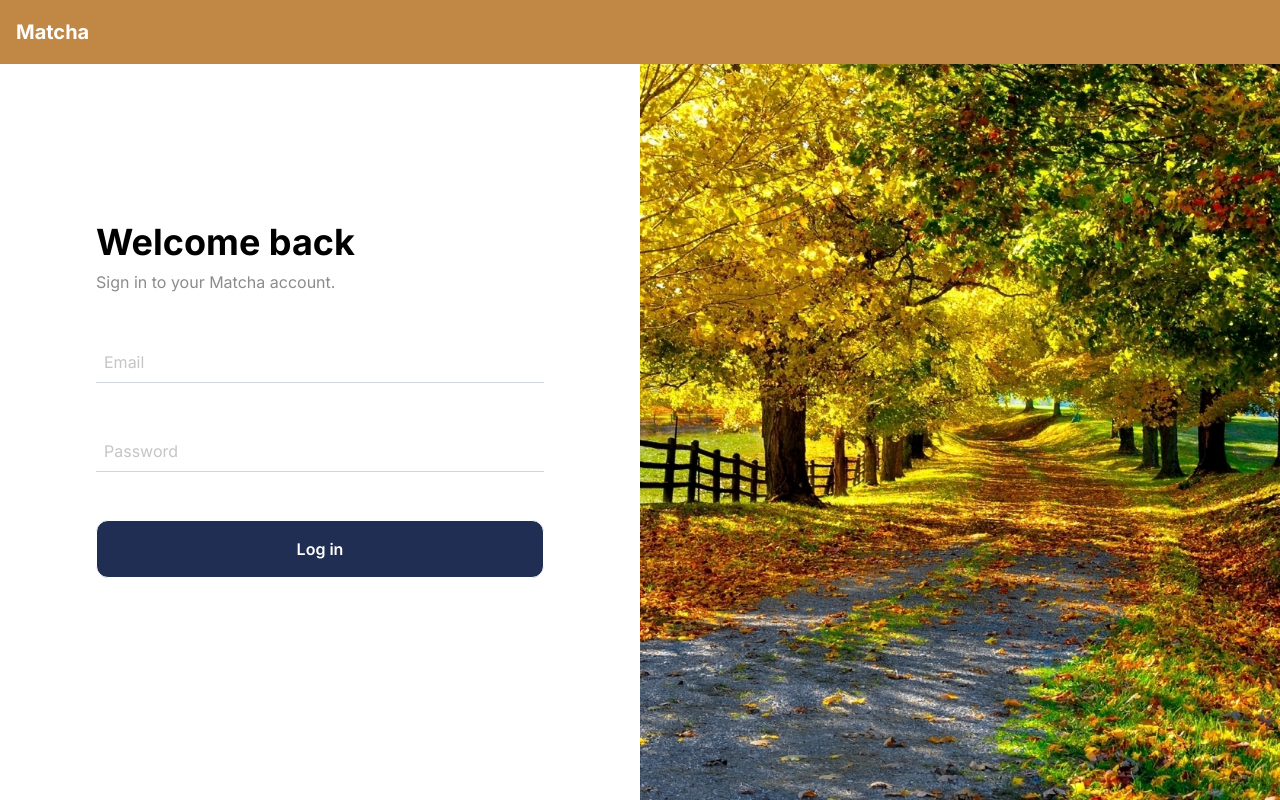
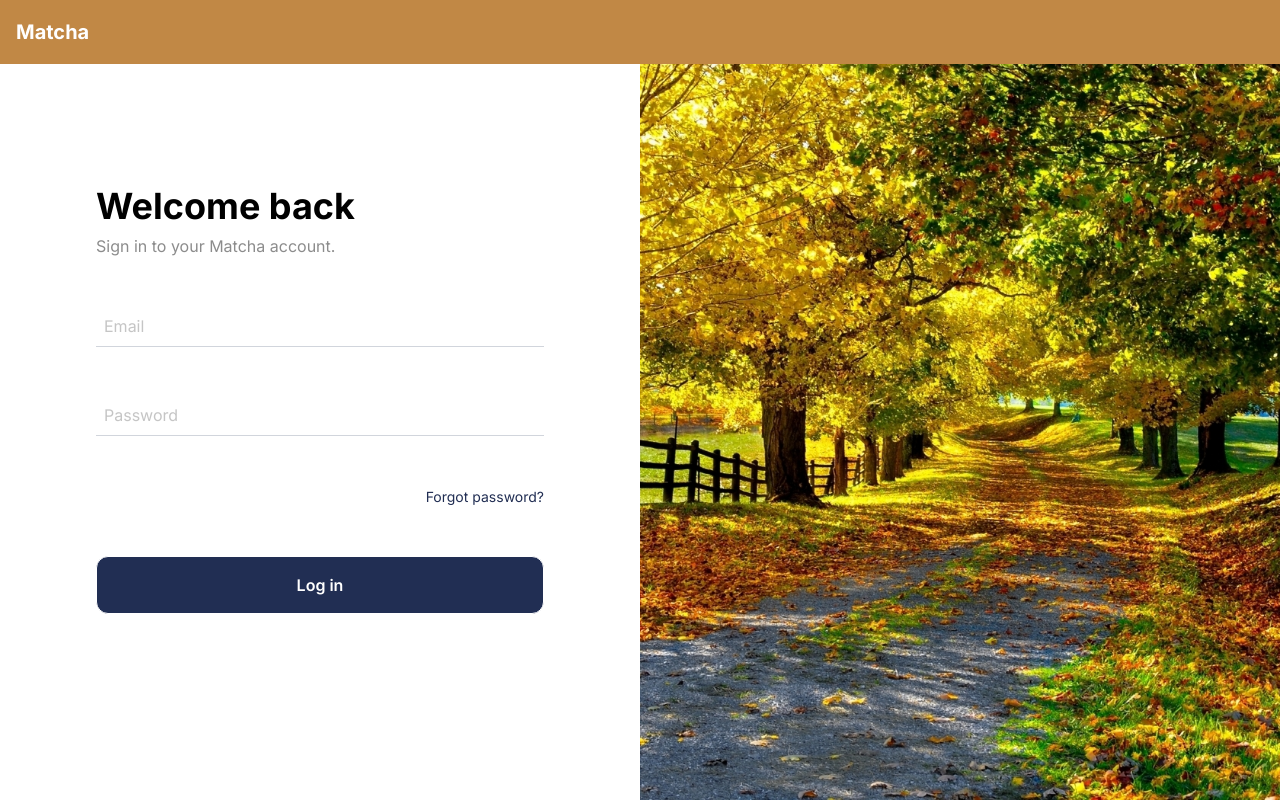
Before and after one commit to 42-matcha-dev/42-matcha, a Next.js app in the folder frontend/: page /login in a window 1280 px wide. Built offline with nearby package versions, Linux system fonts and the light colour scheme.

Commit message:
update: add forgot passsword link to login form

```diff
--- a/frontend/src/app/components/LoginMain.tsx
+++ b/frontend/src/app/components/LoginMain.tsx
@@ -10,6 +10,7 @@ import NextButton from "@/app/components/Buttons/NextButton";
 import { useRouter } from "next/navigation";
 import { setCookie } from "@/utils/cookie.util";
 import { toast } from "sonner";
+import Link from "next/link";
 
 const loginSchema = registerSchema.pick({
     email: true,
@@ -72,6 +73,11 @@ export default function LoginForm() {
           <Title title="Welcome back" subTitle="Sign in to your Matcha account."/>
           <InputForm placeholder="Email" type="text" error={errors.email} {...register("email")}/>
           <InputForm placeholder="Password" type="password" error={errors.password} {...register("password")}/>
+          <div className="w-full text-right">
+            <Link href="/forgot-password" className="text-sm text-secondary hover:underline">
+              Forgot password?
+            </Link>
+          </div>
           <NextButton text="Log in"/>
       </form>
     </div>
```
